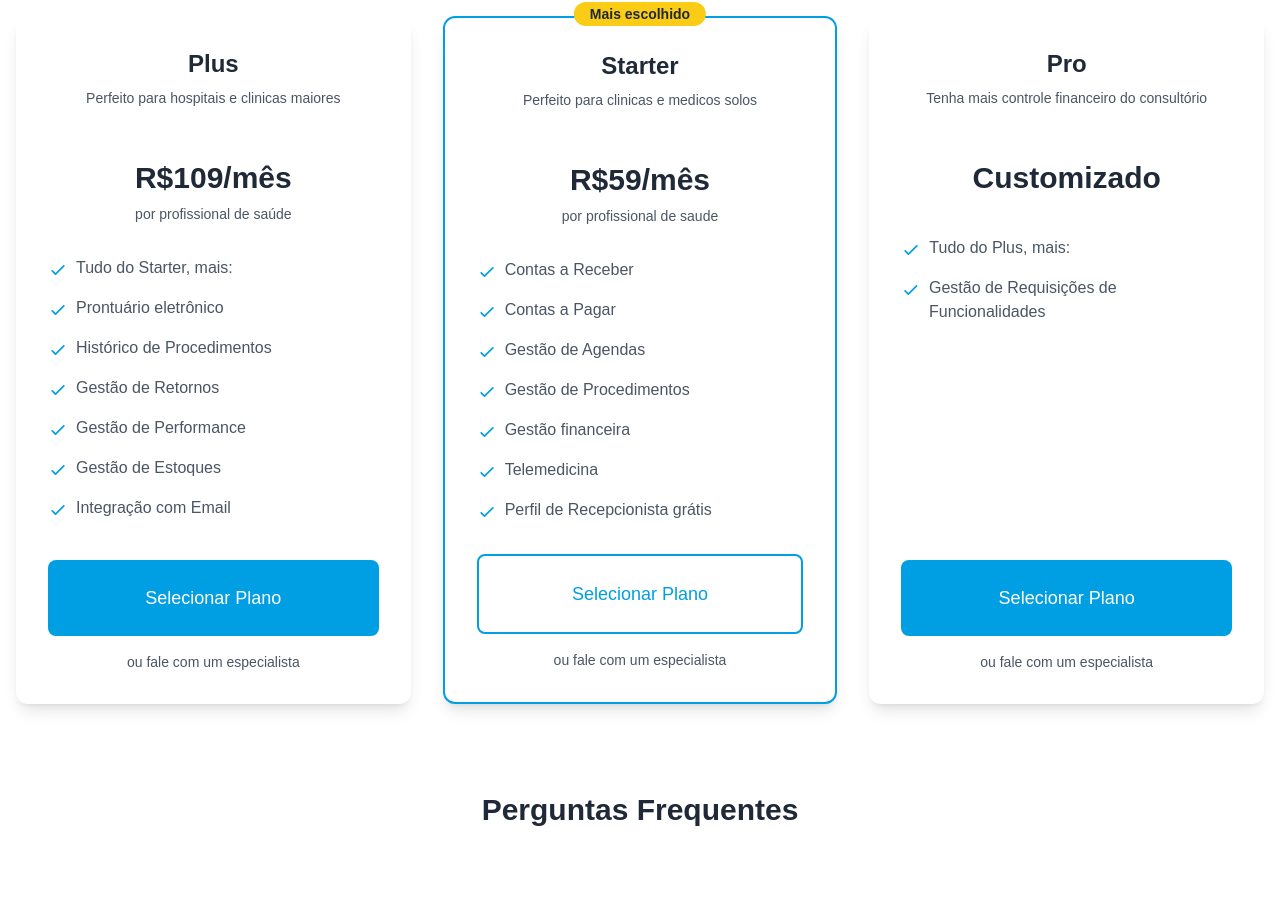
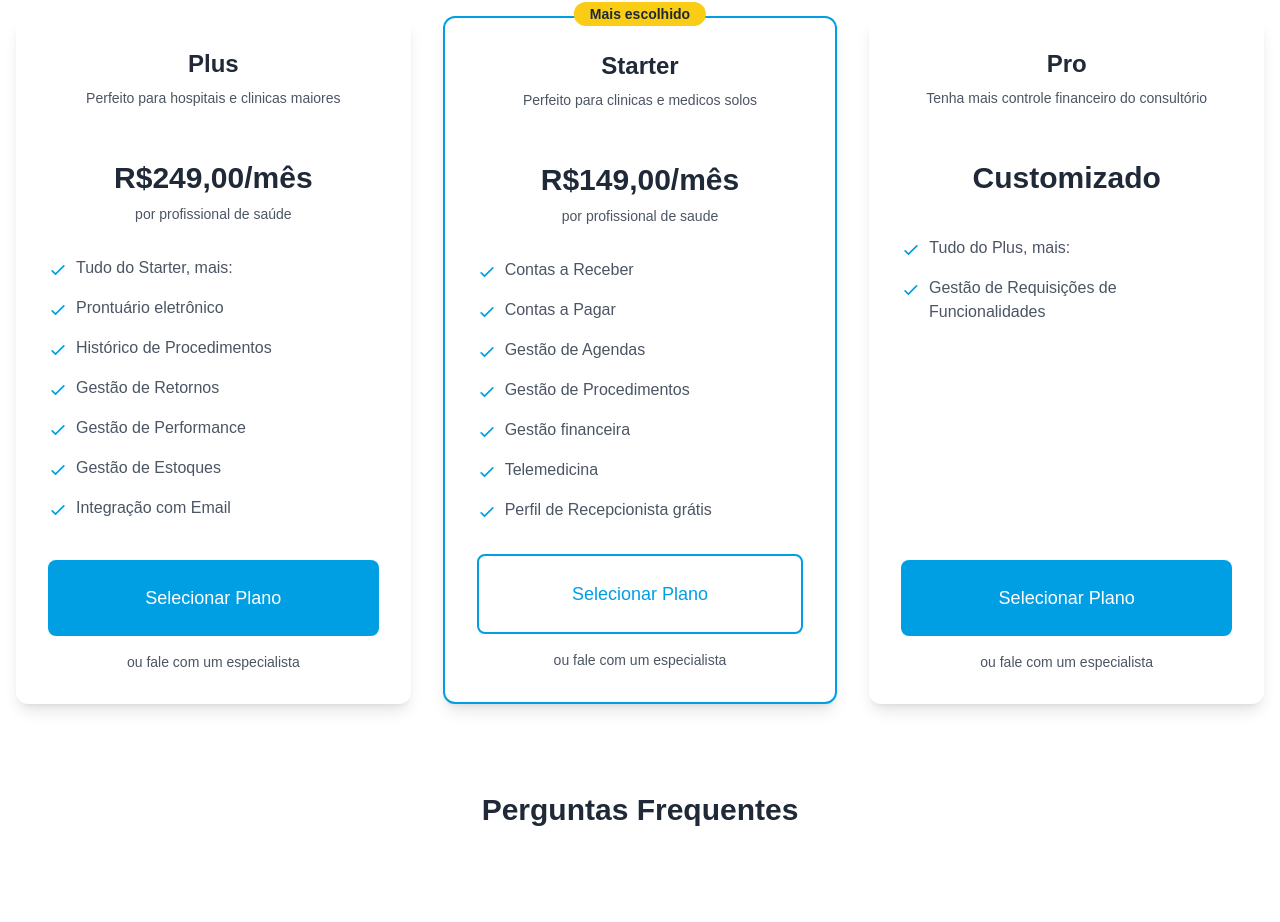
Before and after one commit to Live-plus-dev/LP-LivePlus, a Next.js app: page / in a window 1280 px wide. Shown: the part 2769-3691 px from the top of the page. Built offline with nearby package versions, Linux system fonts and the light colour scheme.

Commit message:
pricing card display

```diff
--- a/app/page.js
+++ b/app/page.js
@@ -74,7 +74,7 @@ const LifePlusLanding = () => {
             <PricingCard
               title="Plus"
               subtitle="Perfeito para hospitais e clinicas maiores"
-              price="R$109/mês"
+              price="R$249,00/mês"
               period="por profissional de saúde"
               features={[
                 "Tudo do Starter, mais:",
@@ -91,7 +91,7 @@ const LifePlusLanding = () => {
             <PricingCard
               title="Starter"
               subtitle="Perfeito para clinicas e medicos solos"
-              price="R$59/mês"
+              price="R$149,00/mês"
               period="por profissional de saude"
               features={[
                 "Contas a Receber",
```
